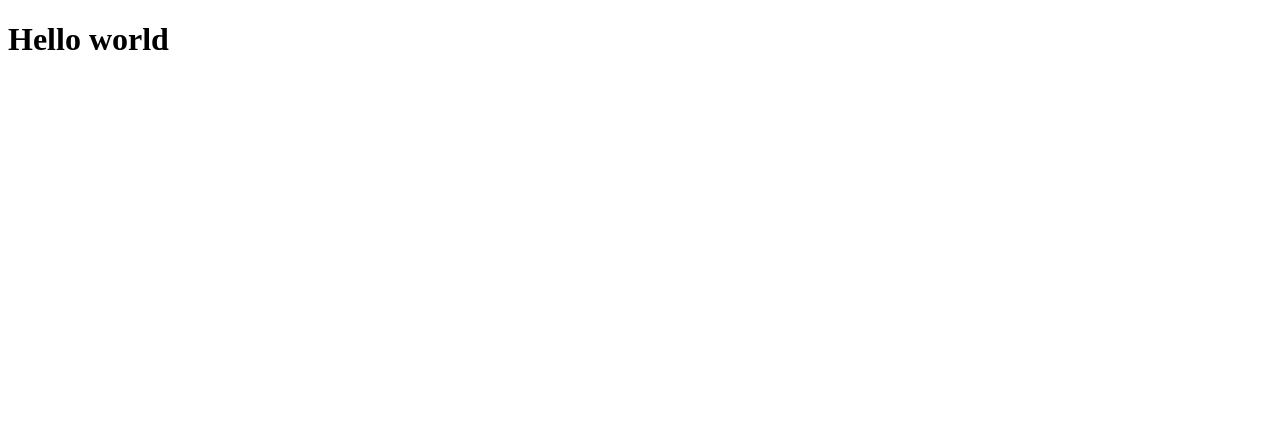
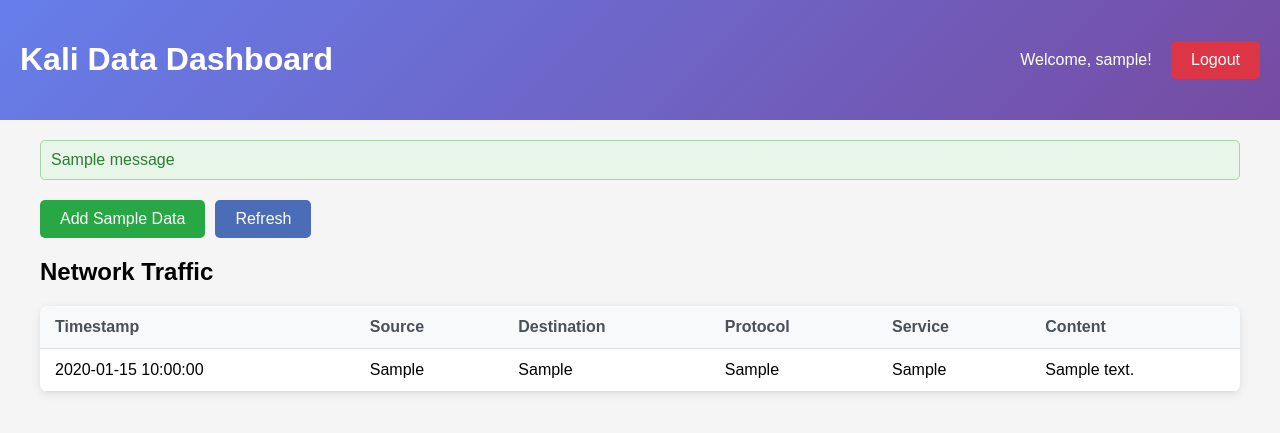
Before and after one commit to a1b2c3d4e5fg6/redshift, a Flask app: page /dashboard in a window 1280 px wide. Before the commit the part shown is almost empty. Shown: the top 433 px of the page. Run offline with Flask 3, Linux system fonts and the light colour scheme; the visitor is signed in with stand-in values (Sample User, id 1); tables that the repository leaves empty hold one stand-in row (values such as "Sample post"); one stand-in notice (Sample message) is shown.

Commit message:
Update dashboard.html

```diff
--- a/templates/dashboard.html
+++ b/templates/dashboard.html
@@ -1,11 +1,176 @@
-<!Doctype html>
-<html>
-    <head>
-        <meta charset="utf-8">
-        <title>dashboard</title>
-    </head>
-    <body>
-        <h1>Hello world</h1>
-    </body>
+<!DOCTYPE html>
+<html lang="en">
+<head>
+    <meta charset="UTF-8">
+    <meta name="viewport" content="width=device-width, initial-scale=1.0">
+    <title>Kali Data Dashboard</title>
+    <style>
+        body {
+            font-family: Arial, sans-serif;
+            background: #f5f5f5;
+            margin: 0;
+            padding: 0;
+        }
+        .header {
+            background: linear-gradient(135deg, #667eea 0%, #764ba2 100%);
+            color: white;
+            padding: 20px;
+            display: flex;
+            justify-content: space-between;
+            align-items: center;
+        }
+        .container {
+            max-width: 1200px;
+            margin: 20px auto;
+            padding: 0 20px;
+        }
+        .welcome {
+            font-size: 18px;
+            margin-bottom: 20px;
+            color: #555;
+        }
+        .btn {
+            display: inline-block;
+            padding: 10px 20px;
+            background: #4b6cb7;
+            color: white;
+            text-decoration: none;
+            border-radius: 5px;
+            transition: background 0.3s;
+            border: none;
+            cursor: pointer;
+        }
+        .btn:hover {
+            background: #3a5999;
+        }
+        .btn-danger {
+            background: #dc3545;
+        }
+        .btn-danger:hover {
+            background: #c82333;
+        }
+        .btn-success {
+            background: #28a745;
+        }
+        .btn-success:hover {
+            background: #218838;
+        }
+        .data-table {
+            width: 100%;
+            border-collapse: collapse;
+            margin-top: 20px;
+            background: white;
+            box-shadow: 0 2px 8px rgba(0,0,0,0.1);
+            border-radius: 8px;
+            overflow: hidden;
+        }
+        .data-table th, .data-table td {
+            padding: 12px 15px;
+            text-align: left;
+            border-bottom: 1px solid #ddd;
+        }
+        .data-table th {
+            background-color: #f8f9fa;
+            font-weight: bold;
+            color: #495057;
+        }
+        .data-table tr:hover {
+            background-color: #f5f5f5;
+        }
+        .alert {
+            padding: 10px;
+            border-radius: 5px;
+            margin-bottom: 20px;
+        }
+        .alert-success {
+            background: #e8f5e9;
+            color: #2e7d32;
+            border: 1px solid #a5d6a7;
+        }
+        .alert-error {
+            background: #ffebee;
+            color: #c62828;
+            border: 1px solid #ef9a9a;
+        }
+        .alert-info {
+            background: #e3f2fd;
+            color: #1565c0;
+            border: 1px solid #90caf9;
+        }
+        .action-buttons {
+            margin-bottom: 20px;
+            display: flex;
+            gap: 10px;
+        }
+        .no-data {
+            text-align: center;
+            padding: 40px;
+            color: #6c757d;
+            font-style: italic;
+        }
+        .content-cell {
+            max-width: 200px;
+            overflow: hidden;
+            text-overflow: ellipsis;
+            white-space: nowrap;
+        }
+    </style>
+</head>
+<body>
+    <div class="header">
+        <h1>Kali Data Dashboard</h1>
+        <div>
+            <span>Welcome, {{ username }}!</span>
+            <a href="{{ url_for('logout') }}" class="btn btn-danger" style="margin-left: 15px;">Logout</a>
+        </div>
+    </div>
 
+    <div class="container">
+        {% with messages = get_flashed_messages(with_categories=true) %}
+            {% if messages %}
+                {% for category, message in messages %}
+                    <div class="alert alert-{{ category }}">{{ message }}</div>
+                {% endfor %}
+            {% endif %}
+        {% endwith %}
+
+        <div class="action-buttons">
+            <a href="{{ url_for('add_sample_data') }}" class="btn btn-success">Add Sample Data</a>
+            <a href="{{ url_for('dashboard') }}" class="btn">Refresh</a>
+        </div>
+
+        <h2>Network Traffic</h2>
+        {% if network_traffic %}
+            <table class="data-table">
+                <thead>
+                    <tr>
+                        <th>Timestamp</th>
+                        <th>Source</th>
+                        <th>Destination</th>
+                        <th>Protocol</th>
+                        <th>Service</th>
+                        <th>Content</th>
+                    </tr>
+                </thead>
+                <tbody>
+                    {% for traffic in network_traffic %}
+                    <tr>
+                        <td>{{ traffic.timestamp.strftime('%Y-%m-%d %H:%M:%S') }}</td>
+                        <td>{{ traffic.source }}</td>
+                        <td>{{ traffic.dest }}</td>
+                        <td>{{ traffic.protocol }}</td>
+                        <td>{{ traffic.service }}</td>
+                        <td class="content-cell">{{ traffic.content }}</td>
+                    </tr>
+                    {% endfor %}
+                </tbody>
+            </table>
+        {% else %}
+            <div class="no-data">
+                <h2>No network traffic data available</h2>
+                <p>Use the "Add Sample Data" button to add some sample data, or wait for data from your Kali machine.</p>
+            </div>
+        {% endif %}
+    </div>
+</body>
 </html>
```
